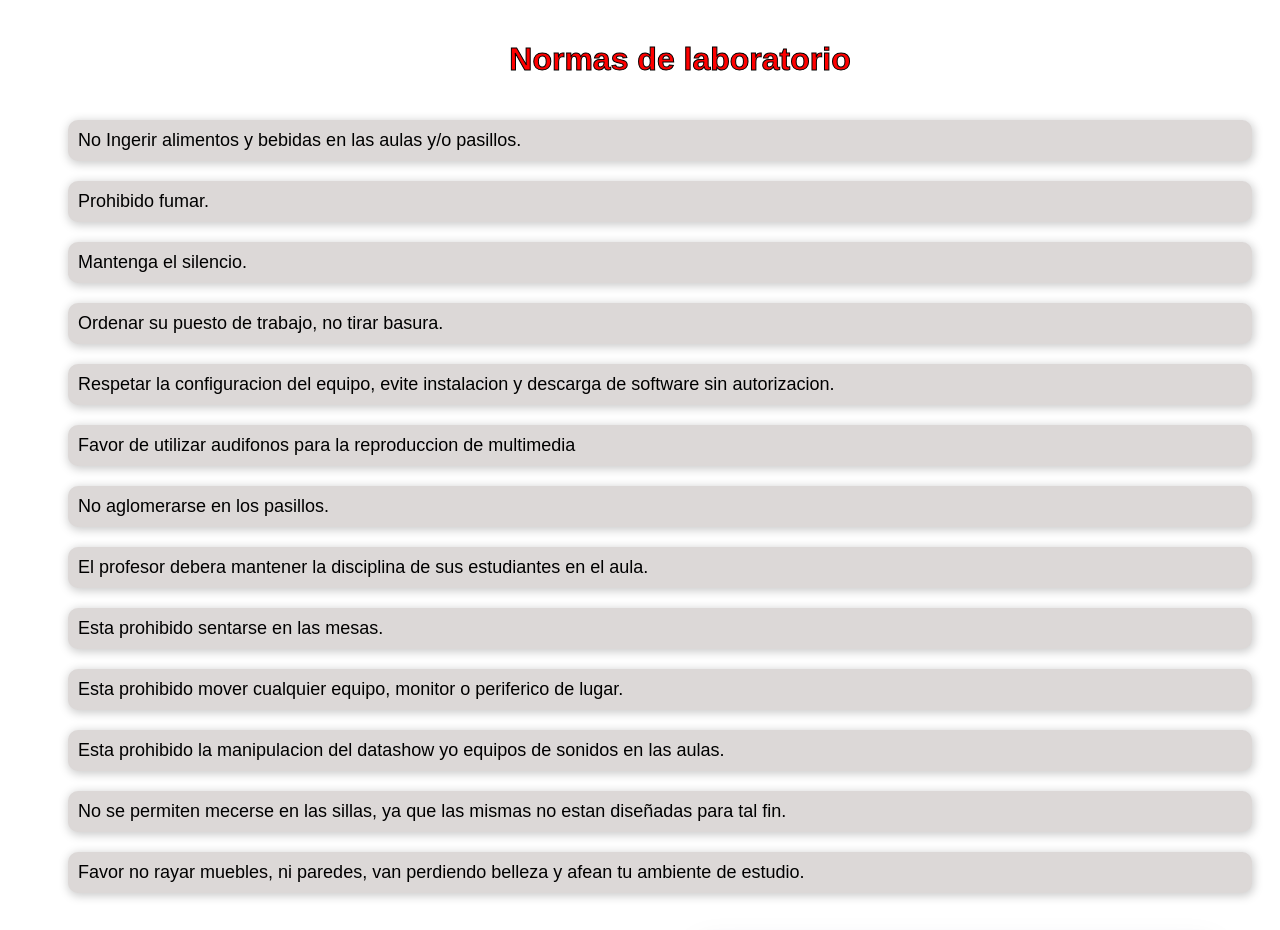
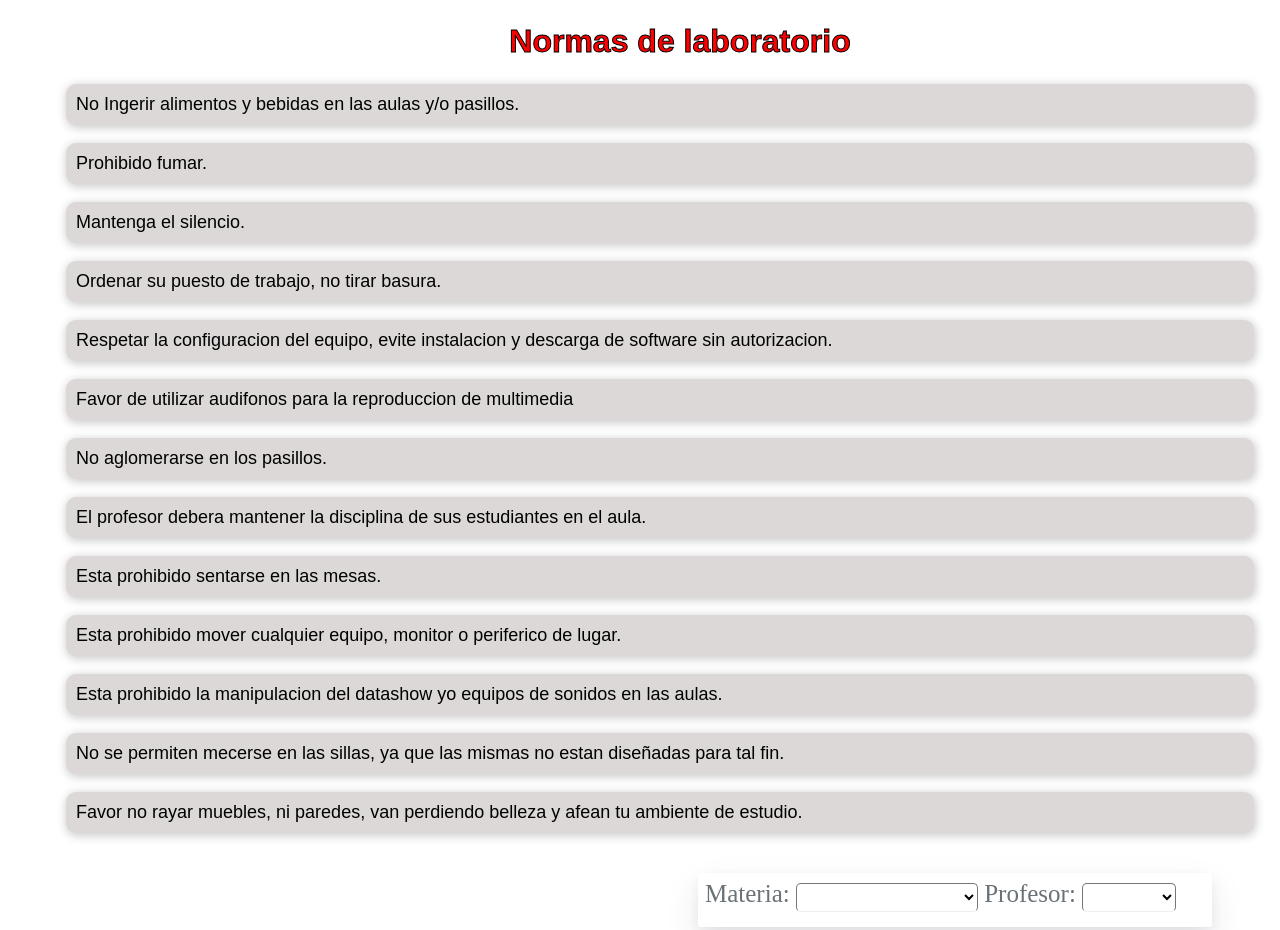
Before and after one commit to leinadpb/LTIV2, an Electron app: page src/pages/rules.html in a window 1280 px wide. Shown: the top 930 px of the page. Drawn offline with nearby package versions, Linux system fonts and the light colour scheme; no server answers.

Commit message:
rules update

```diff
--- a/src/pages/styles/rules.css
+++ b/src/pages/styles/rules.css
@@ -2,7 +2,7 @@
     font-family: 20px;
     font-family: Arial, Helvetica, sans-serif;
     margin-left: 80px;
-    padding: 20px;
+    padding: 2px;
     text-align: center;
     color:red;
     -webkit-text-stroke: 1px black;
@@ -17,7 +17,7 @@
 
  li {padding: 10px;
     background: #DCD8D7;
-    margin: 20px;
+    margin: 18px;
     box-shadow: 1px 2px 10px  1px #ccc;
     border-radius: 10px;
     list-style: none;}
@@ -29,7 +29,7 @@
      color: #687278;
      left: 650px;
     font-size: 25px;
-	padding: 8px;
+	padding: 7px;
 	/**/
   border-radius: 3px;
  position: relative;
@@ -45,7 +45,7 @@
 }
 .select {
     border-bottom: 1px solid #eee;
-    padding: 5px 15px;
+    padding: 5px 10px;
     border-radius: 5px;
       background: #fff;
 
```
